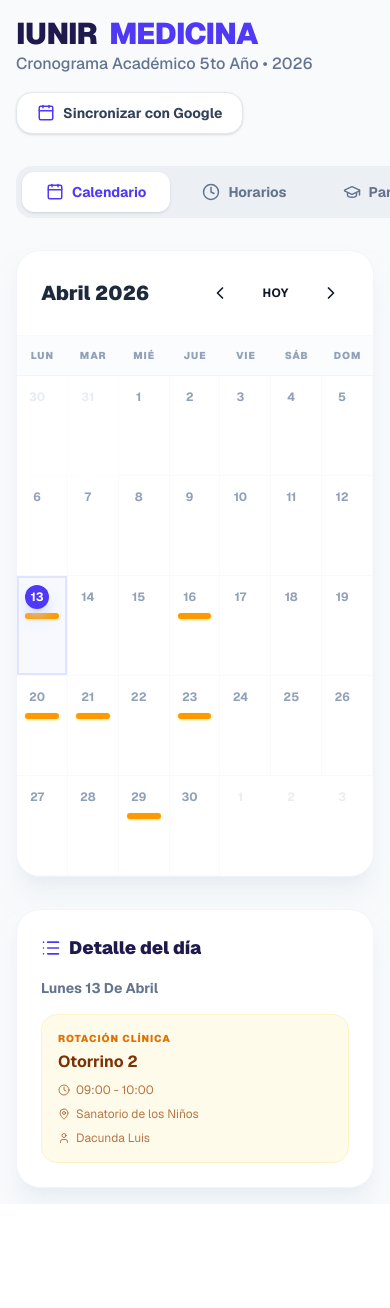
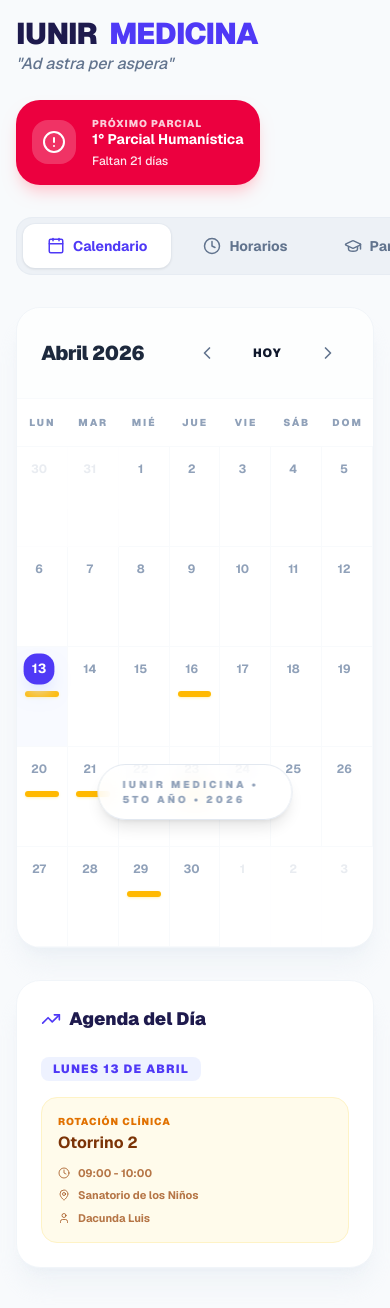
Before and after one commit to icardibcmoanda-star/calendariofacultad, a Next.js app: page / in a window 390 px wide. Shown: the top 1308 px of the page. Before the commit the page ends 1204 px from the top, so only its background shows below. Built offline with nearby package versions, Linux system fonts and the light colour scheme.

Commit message:
Add exam countdown and next exam widget

```diff
--- a/src/app/page.tsx
+++ b/src/app/page.tsx
@@ -13,7 +13,9 @@ import {
   isSameDay,
   eachDayOfInterval,
   getDay,
-  isAfter
+  isAfter,
+  differenceInDays,
+  startOfToday
 } from 'date-fns';
 import { es } from 'date-fns/locale';
 import {
@@ -27,8 +29,8 @@ import {
   User,
   Calendar as CalendarIcon,
   List,
-  ClipboardList,
-  ExternalLink,
+  AlertCircle,
+  TrendingUp,
   Download
 } from 'lucide-react';
 import { clsx, type ClassValue } from 'clsx';
@@ -117,34 +119,49 @@ export default function CalendarPage() {
   const nextMonth = () => setCurrentDate(addMonths(currentDate, 1));
   const prevMonth = () => setCurrentDate(subMonths(currentDate, 1));
 
-  // Función para generar archivo ICS para Google Calendar
-  const exportToGoogle = () => {
-    alert("Generando archivo de sincronización para Google Calendar...\n\n(En un entorno real, aquí conectaríamos con la API de Google)");
-  };
+  const today = startOfToday();
+
+  // Calcular el próximo examen más cercano
+  const nextExam = useMemo(() => {
+    return EXAMS
+      .filter(e => isAfter(e.date, today) || isSameDay(e.date, today))
+      .sort((a, b) => a.date.getTime() - b.date.getTime())[0];
+  }, [today]);
+
+  const daysUntilNextExam = nextExam ? differenceInDays(nextExam.date, today) : null;
 
   return (
-    <div className="min-h-screen bg-[#F8FAFC] text-slate-900 font-sans p-4 md:p-8">
+    <div className="min-h-screen bg-[#F8FAFC] text-slate-900 font-sans p-4 md:p-8 pb-20">
       <div className="max-w-6xl mx-auto">
 
         {/* Header Principal */}
-        <div className="flex flex-col md:flex-row justify-between items-start md:items-center gap-4 mb-8">
+        <div className="flex flex-col md:flex-row justify-between items-start md:items-center gap-6 mb-8">
           <div>
             <h1 className="text-3xl font-black tracking-tight text-indigo-950 flex items-center gap-3">
               IUNIR <span className="text-indigo-600">MEDICINA</span>
             </h1>
-            <p className="text-slate-500 font-medium">Cronograma Académico 5to Año • 2026</p>
+            <p className="text-slate-500 font-medium italic">"Ad astra per aspera"</p>
           </div>
-          <button
-            onClick={exportToGoogle}
-            className="flex items-center gap-2 bg-white text-slate-700 px-5 py-2.5 rounded-2xl border border-slate-200 shadow-sm hover:shadow-md transition-all font-bold text-sm"
-          >
-            <CalendarIcon size={18} className="text-indigo-600" />
-            Sincronizar con Google
-          </button>
+
+          {/* Widget de Próximo Examen */}
+          {nextExam && (
+            <div className="flex items-center gap-4 bg-rose-600 text-white p-4 rounded-3xl shadow-lg shadow-rose-200 animate-pulse-slow">
+              <div className="bg-white/20 p-2.5 rounded-2xl">
+                <AlertCircle size={24} />
+              </div>
+              <div>
+                <p className="text-[10px] font-black uppercase tracking-widest opacity-80">Próximo Parcial</p>
+                <h4 className="font-bold text-sm leading-tight">{nextExam.name}</h4>
+                <p className="text-xs font-medium opacity-90 mt-1">
+                  {daysUntilNextExam === 0 ? "¡ES HOY! 🚀" : `Faltan ${daysUntilNextExam} días`}
+                </p>
+              </div>
+            </div>
+          )}
         </div>
 
         {/* Tabs de Navegación */}
-        <div className="flex gap-2 p-1.5 bg-slate-200/50 rounded-2xl mb-8 w-fit overflow-x-auto no-scrollbar">
+        <div className="flex gap-2 p-1.5 bg-slate-200/50 rounded-2xl mb-8 w-fit overflow-x-auto no-scrollbar border border-slate-200/50">
           {[
             { id: 'calendar', label: 'Calendario', icon: CalendarIcon },
             { id: 'schedule', label: 'Horarios', icon: Clock },
@@ -155,10 +172,10 @@ export default function CalendarPage() {
               key={tab.id}
               onClick={() => setActiveTab(tab.id as any)}
               className={cn(
-                "flex items-center gap-2 px-6 py-2.5 rounded-xl font-bold text-sm transition-all whitespace-nowrap",
+                "flex items-center gap-2 px-6 py-3 rounded-xl font-bold text-sm transition-all whitespace-nowrap",
                 activeTab === tab.id
-                  ? "bg-white text-indigo-600 shadow-sm"
-                  : "text-slate-500 hover:text-slate-700"
+                  ? "bg-white text-indigo-600 shadow-sm ring-1 ring-slate-200/50"
+                  : "text-slate-500 hover:text-indigo-500 hover:bg-white/50"
               )}
             >
               <tab.icon size={18} />
@@ -167,31 +184,30 @@ export default function CalendarPage() {
           ))}
         </div>
 
-        {/* CONTENIDO PRINCIPAL SEGÚN TAB */}
-        <div className="animate-in fade-in slide-in-from-bottom-2 duration-500">
+        {/* CONTENIDO PRINCIPAL */}
+        <div className="animate-in fade-in slide-in-from-bottom-3 duration-700">
 
-          {/* TAB: CALENDARIO */}
           {activeTab === 'calendar' && (
             <div className="grid grid-cols-1 lg:grid-cols-12 gap-8">
-              <div className="lg:col-span-8 bg-white rounded-3xl shadow-xl shadow-slate-200/50 border border-slate-100 overflow-hidden">
-                <div className="p-6 flex items-center justify-between border-b border-slate-50">
-                  <h2 className="text-xl font-black capitalize text-slate-800">
+              <div className="lg:col-span-8 bg-white rounded-3xl shadow-xl shadow-slate-200/40 border border-slate-100 overflow-hidden">
+                <div className="p-6 flex items-center justify-between border-b border-slate-50 bg-slate-50/30">
+                  <h2 className="text-xl font-black capitalize text-slate-800 tracking-tight">
                     {format(currentDate, 'MMMM yyyy', { locale: es })}
                   </h2>
                   <div className="flex gap-2">
-                    <button onClick={prevMonth} className="p-2 hover:bg-slate-100 rounded-xl transition-colors"><ChevronLeft size={20}/></button>
-                    <button onClick={() => setCurrentDate(new Date())} className="px-4 py-2 text-xs font-bold uppercase tracking-wider hover:bg-slate-100 rounded-xl">Hoy</button>
-                    <button onClick={nextMonth} className="p-2 hover:bg-slate-100 rounded-xl transition-colors"><ChevronRight size={20}/></button>
+                    <button onClick={prevMonth} className="p-2.5 hover:bg-white hover:shadow-sm rounded-xl transition-all text-slate-500 hover:text-indigo-600 border border-transparent hover:border-slate-100"><ChevronLeft size={20}/></button>
+                    <button onClick={() => setCurrentDate(new Date(2026, 3, 13))} className="px-4 py-2 text-xs font-black uppercase tracking-widest hover:bg-white hover:shadow-sm rounded-xl transition-all border border-transparent hover:border-slate-100">Hoy</button>
+                    <button onClick={nextMonth} className="p-2.5 hover:bg-white hover:shadow-sm rounded-xl transition-all text-slate-500 hover:text-indigo-600 border border-transparent hover:border-slate-100"><ChevronRight size={20}/></button>
                   </div>
                 </div>
-                <div className="grid grid-cols-7 bg-slate-50/50 border-b border-slate-100">
+                <div className="grid grid-cols-7 bg-white border-b border-slate-50">
                   {['Lun', 'Mar', 'Mié', 'Jue', 'Vie', 'Sáb', 'Dom'].map(d => (
-                    <div key={d} className="py-3 text-center text-[10px] font-black text-slate-400 uppercase tracking-widest">{d}</div>
+                    <div key={d} className="py-4 text-center text-[10px] font-black text-slate-400 uppercase tracking-[0.2em]">{d}</div>
                   ))}
                 </div>
-                <div className="grid grid-cols-7 auto-rows-[100px] md:auto-rows-[120px]">
+                <div className="grid grid-cols-7 auto-rows-[100px] md:auto-rows-[130px]">
                   {calendarDays.map((day, i) => {
-                    const isToday = isSameDay(day, new Date());
+                    const isToday = isSameDay(day, today);
                     const isSel = selectedDay && isSameDay(day, selectedDay);
                     const dayExams = EXAMS.filter(e => isSameDay(e.date, day));
                     const dayRotations = ROTATIONS.filter(r => isSameDay(r.date, day));
@@ -201,21 +217,23 @@ export default function CalendarPage() {
                         key={i}
                         onClick={() => setSelectedDay(day)}
                         className={cn(
-                          "p-2 border-r border-b border-slate-50 transition-all cursor-pointer relative",
+                          "p-2 border-r border-b border-slate-50 transition-all cursor-pointer relative group",
                           !isSameMonth(day, monthStart) && "opacity-20",
-                          isSel && "bg-indigo-50/50 ring-2 ring-inset ring-indigo-200/50"
+                          isSel && "bg-indigo-50/40"
                         )}
                       >
+                        <div className="flex justify-between items-start">
                           <span className={cn(
-                          "inline-flex items-center justify-center w-6 h-6 text-xs font-bold rounded-full mb-1",
-                          isToday ? "bg-indigo-600 text-white shadow-lg shadow-indigo-200" : "text-slate-400"
+                            "inline-flex items-center justify-center w-7 h-7 text-xs font-bold rounded-xl mb-1 transition-all",
+                            isToday ? "bg-indigo-600 text-white shadow-lg shadow-indigo-100 scale-110" : "text-slate-400 group-hover:text-slate-600"
                           )}>{format(day, 'd')}</span>
-                        <div className="space-y-1">
-                          {dayExams.map((e, idx) => (
-                            <div key={idx} className="w-full h-1.5 rounded-full bg-rose-500 shadow-sm shadow-rose-200" title={e.name} />
+                        </div>
+                        <div className="flex flex-wrap gap-1 mt-1">
+                          {dayExams.map((_, idx) => (
+                            <div key={idx} className="w-full h-1.5 rounded-full bg-rose-500 shadow-sm shadow-rose-100 animate-pulse" />
                           ))}
-                          {dayRotations.map((r, idx) => (
-                            <div key={idx} className="w-full h-1.5 rounded-full bg-amber-500 shadow-sm shadow-amber-200" title={r.name} />
+                          {dayRotations.map((_, idx) => (
+                            <div key={idx} className="w-full h-1.5 rounded-full bg-amber-400 shadow-sm shadow-amber-100" />
                           ))}
                         </div>
                       </div>
@@ -224,57 +242,64 @@ export default function CalendarPage() {
                 </div>
               </div>
 
-              {/* Detalle lateral en Calendario */}
               <div className="lg:col-span-4 space-y-6">
-                <div className="bg-white p-6 rounded-3xl shadow-xl shadow-slate-200/50 border border-slate-100">
-                  <h3 className="text-lg font-black mb-4 text-indigo-950 flex items-center gap-2">
-                    <List size={20} className="text-indigo-600" /> Detalle del día
+                <div className="bg-white p-6 rounded-3xl shadow-xl shadow-slate-200/40 border border-slate-100 sticky top-8">
+                  <h3 className="text-lg font-black mb-6 text-indigo-950 flex items-center gap-2">
+                    <TrendingUp size={20} className="text-indigo-600" /> Agenda del Día
                   </h3>
                   {selectedDay ? (
                     <div className="space-y-4">
-                      <p className="text-sm font-bold text-slate-500 capitalize">{format(selectedDay, "EEEE d 'de' MMMM", { locale: es })}</p>
+                      <p className="text-xs font-black text-indigo-600 uppercase tracking-widest bg-indigo-50 px-3 py-1 rounded-lg w-fit">
+                        {format(selectedDay, "EEEE d 'de' MMMM", { locale: es })}
+                      </p>
 
-                      {/* Exámenes del día */}
                       {EXAMS.filter(e => isSameDay(e.date, selectedDay)).map((e, idx) => (
-                        <div key={idx} className="p-4 bg-rose-50 border border-rose-100 rounded-2xl">
+                        <div key={idx} className="p-4 bg-rose-50 border border-rose-100 rounded-2xl relative overflow-hidden group">
+                          <div className="absolute top-0 right-0 p-2 opacity-10 group-hover:opacity-20 transition-opacity"><GraduationCap size={40}/></div>
                           <span className="text-[10px] font-black uppercase text-rose-600 mb-1 block tracking-widest">Examen Parcial</span>
-                          <p className="font-bold text-rose-900">{e.name}</p>
-                          <p className="text-xs text-rose-700/70 mt-1">{e.subject}</p>
+                          <p className="font-bold text-rose-900 leading-tight">{e.name}</p>
+                          <p className="text-xs text-rose-700/70 mt-1 font-medium">{e.subject}</p>
                         </div>
                       ))}
 
-                      {/* Rotaciones del día */}
                       {ROTATIONS.filter(r => isSameDay(r.date, selectedDay)).map((r, idx) => (
-                        <div key={idx} className="p-4 bg-amber-50 border border-amber-100 rounded-2xl space-y-2">
+                        <div key={idx} className="p-4 bg-amber-50 border border-amber-100 rounded-2xl space-y-3">
                           <span className="text-[10px] font-black uppercase text-amber-600 mb-1 block tracking-widest">Rotación Clínica</span>
-                          <p className="font-bold text-amber-900">{r.name}</p>
-                          <div className="flex items-center gap-1.5 text-xs text-amber-800/70"><Clock size={12}/> {r.time}</div>
-                          <div className="flex items-center gap-1.5 text-xs text-amber-800/70"><MapPin size={12}/> {r.place}</div>
-                          <div className="flex items-center gap-1.5 text-xs text-amber-800/70"><User size={12}/> {r.docent}</div>
+                          <p className="font-bold text-amber-900 leading-tight">{r.name}</p>
+                          <div className="space-y-1.5">
+                            <div className="flex items-center gap-2 text-[11px] font-bold text-amber-800/70"><Clock size={12}/> {r.time}</div>
+                            <div className="flex items-center gap-2 text-[11px] font-bold text-amber-800/70"><MapPin size={12}/> {r.place}</div>
+                            <div className="flex items-center gap-2 text-[11px] font-bold text-amber-800/70"><User size={12}/> {r.docent}</div>
+                          </div>
                         </div>
                       ))}
 
                       {EXAMS.filter(e => isSameDay(e.date, selectedDay)).length === 0 &&
                        ROTATIONS.filter(r => isSameDay(r.date, selectedDay)).length === 0 && (
-                        <p className="text-sm text-slate-400 italic py-8 text-center bg-slate-50 rounded-2xl">No hay eventos especiales este día.</p>
+                        <div className="py-12 flex flex-col items-center gap-3 bg-slate-50 rounded-2xl border border-dashed border-slate-200">
+                          <BookOpen className="text-slate-300" size={32} />
+                          <p className="text-sm text-slate-400 font-bold italic tracking-tight">Sin eventos especiales</p>
+                        </div>
                       )}
                     </div>
-                  ) : <p className="text-slate-400">Selecciona un día para ver más.</p>}
+                  ) : <p className="text-slate-400">Selecciona un día.</p>}
                 </div>
               </div>
             </div>
           )}
 
-          {/* TAB: HORARIOS FIJOS */}
           {activeTab === 'schedule' && (
             <div className="grid grid-cols-1 md:grid-cols-2 lg:grid-cols-3 gap-6">
               {WEEKLY_SCHEDULE.map((day, idx) => (
-                <div key={idx} className="bg-white p-6 rounded-3xl shadow-xl shadow-slate-200/50 border border-slate-100">
-                  <h3 className="text-xl font-black mb-4 text-indigo-600">{day.day}</h3>
+                <div key={idx} className="bg-white p-6 rounded-3xl shadow-xl shadow-slate-200/40 border border-slate-100 hover:border-indigo-100 transition-colors group">
+                  <div className="flex justify-between items-center mb-6">
+                    <h3 className="text-xl font-black text-slate-800 group-hover:text-indigo-600 transition-colors">{day.day}</h3>
+                    <div className="w-10 h-1 rounded-full bg-slate-100 group-hover:bg-indigo-100" />
+                  </div>
                   <div className="space-y-4">
                     {day.items.map((item, i) => (
-                      <div key={i} className="flex flex-col gap-1 p-3 rounded-2xl bg-slate-50 border border-slate-100">
-                        <span className="text-[10px] font-black text-slate-400 uppercase tracking-widest">{item.time}</span>
+                      <div key={i} className="flex flex-col gap-1 p-4 rounded-2xl bg-slate-50 border border-slate-100 hover:bg-white hover:shadow-md transition-all">
+                        <span className="text-[10px] font-black text-indigo-400 uppercase tracking-[0.15em]">{item.time}</span>
                         <p className="text-sm font-bold text-slate-800 leading-tight">{item.name}</p>
                       </div>
                     ))}
@@ -284,38 +309,55 @@ export default function CalendarPage() {
             </div>
           )}
 
-          {/* TAB: EXÁMENES */}
           {activeTab === 'exams' && (
-            <div className="bg-white rounded-3xl shadow-xl shadow-slate-200/50 border border-slate-100 overflow-hidden">
+            <div className="bg-white rounded-3xl shadow-xl shadow-slate-200/40 border border-slate-100 overflow-hidden">
+              <div className="overflow-x-auto">
                 <table className="w-full text-left">
-                <thead className="bg-slate-50 border-b border-slate-100">
+                  <thead className="bg-slate-50/50 border-b border-slate-100">
                     <tr>
-                    <th className="px-6 py-4 text-xs font-black uppercase tracking-widest text-slate-400">Fecha</th>
-                    <th className="px-6 py-4 text-xs font-black uppercase tracking-widest text-slate-400">Materia / Examen</th>
-                    <th className="px-6 py-4 text-xs font-black uppercase tracking-widest text-slate-400">Estado</th>
+                      <th className="px-8 py-5 text-xs font-black uppercase tracking-widest text-slate-400">Fecha</th>
+                      <th className="px-8 py-5 text-xs font-black uppercase tracking-widest text-slate-400">Examen</th>
+                      <th className="px-8 py-5 text-xs font-black uppercase tracking-widest text-slate-400">Cuenta Regresiva</th>
+                      <th className="px-8 py-5 text-xs font-black uppercase tracking-widest text-slate-400">Estado</th>
                     </tr>
                   </thead>
                   <tbody className="divide-y divide-slate-50">
                     {EXAMS.sort((a,b) => a.date.getTime() - b.date.getTime()).map((e, idx) => {
-                    const isPast = isAfter(new Date(), e.date) && !isSameDay(new Date(), e.date);
+                      const isPast = isAfter(today, e.date) && !isSameDay(today, e.date);
+                      const isExamToday = isSameDay(today, e.date);
+                      const daysLeft = differenceInDays(e.date, today);
+
                       return (
-                      <tr key={idx} className={cn("hover:bg-slate-50/50 transition-colors", isPast && "opacity-40")}>
-                        <td className="px-6 py-4">
+                        <tr key={idx} className={cn("hover:bg-slate-50/50 transition-colors group", isPast && "opacity-40")}>
+                          <td className="px-8 py-5">
                             <div className="flex flex-col">
-                            <span className="text-sm font-bold">{format(e.date, 'dd MMM', { locale: es })}</span>
-                            <span className="text-[10px] text-slate-400 font-bold uppercase">{format(e.date, 'EEEE', { locale: es })}</span>
+                              <span className="text-sm font-black text-slate-800">{format(e.date, 'dd MMM', { locale: es })}</span>
+                              <span className="text-[10px] text-slate-400 font-bold uppercase tracking-wider">{format(e.date, 'EEEE', { locale: es })}</span>
                             </div>
                           </td>
-                        <td className="px-6 py-4">
-                          <p className="text-sm font-bold text-slate-800">{e.name}</p>
-                          <p className="text-xs text-slate-400 font-medium">{e.subject}</p>
+                          <td className="px-8 py-5">
+                            <p className="text-sm font-black text-indigo-950">{e.name}</p>
+                            <p className="text-xs text-slate-400 font-bold uppercase tracking-tighter mt-0.5">{e.subject}</p>
                           </td>
-                        <td className="px-6 py-4">
+                          <td className="px-8 py-5">
+                            {isPast ? (
+                              <span className="text-xs font-bold text-slate-300">-</span>
+                            ) : (
+                              <div className={cn(
+                                "flex items-center gap-2 text-xs font-black px-4 py-2 rounded-2xl border w-fit",
+                                isExamToday ? "bg-rose-600 text-white border-rose-600" :
+                                daysLeft <= 7 ? "bg-amber-50 text-amber-600 border-amber-100" : "bg-indigo-50 text-indigo-600 border-indigo-100"
+                              )}>
+                                {isExamToday ? "¡ES HOY!" : `Faltan ${daysLeft} días`}
+                              </div>
+                            )}
+                          </td>
+                          <td className="px-8 py-5">
                             <span className={cn(
-                            "text-[10px] font-black px-2.5 py-1 rounded-full uppercase tracking-widest",
-                            isPast ? "bg-slate-100 text-slate-400" : "bg-rose-100 text-rose-600"
+                              "text-[10px] font-black px-3 py-1.5 rounded-xl uppercase tracking-widest",
+                              isPast ? "bg-slate-100 text-slate-400" : isExamToday ? "bg-rose-100 text-rose-600" : "bg-emerald-100 text-emerald-600"
                             )}>
-                            {isPast ? "Rendido" : "Pendiente"}
+                              {isPast ? "Rendido" : isExamToday ? "Hoy" : "Pendiente"}
                             </span>
                           </td>
                         </tr>
@@ -324,34 +366,45 @@ export default function CalendarPage() {
                   </tbody>
                 </table>
               </div>
+            </div>
           )}
 
-          {/* TAB: ROTACIONES */}
           {activeTab === 'rotations' && (
             <div className="grid grid-cols-1 md:grid-cols-2 gap-6">
-              {ROTATIONS.sort((a,b) => a.date.getTime() - b.date.getTime()).map((r, idx) => (
-                <div key={idx} className="bg-white p-6 rounded-3xl shadow-xl shadow-slate-200/50 border border-slate-100 flex gap-4">
-                  <div className="flex flex-col items-center justify-center bg-amber-50 text-amber-600 w-16 h-16 rounded-2xl shrink-0 border border-amber-100">
-                    <span className="text-lg font-black leading-none">{format(r.date, 'dd')}</span>
-                    <span className="text-[10px] font-black uppercase">{format(r.date, 'MMM')}</span>
+              {ROTATIONS.sort((a,b) => a.date.getTime() - b.date.getTime()).map((r, idx) => {
+                const isPast = isAfter(today, r.date) && !isSameDay(today, r.date);
+                return (
+                  <div key={idx} className={cn(
+                    "bg-white p-6 rounded-3xl shadow-xl shadow-slate-200/40 border border-slate-100 flex gap-6 group hover:border-amber-200 transition-all",
+                    isPast && "opacity-50"
+                  )}>
+                    <div className="flex flex-col items-center justify-center bg-amber-50 text-amber-600 w-20 h-20 rounded-[2rem] shrink-0 border border-amber-100 group-hover:scale-105 transition-transform">
+                      <span className="text-xl font-black leading-none">{format(r.date, 'dd')}</span>
+                      <span className="text-[10px] font-black uppercase tracking-tighter">{format(r.date, 'MMM')}</span>
                     </div>
-                  <div className="flex-1 space-y-2">
+                    <div className="flex-1 space-y-3">
                       <div className="flex justify-between items-start">
-                      <h3 className="font-bold text-slate-800 text-lg">{r.name}</h3>
-                      <span className="text-[10px] font-bold text-slate-400 bg-slate-50 px-2 py-1 rounded-lg border border-slate-100">{r.time}</span>
+                        <h3 className="font-black text-indigo-950 text-lg leading-tight">{r.name}</h3>
+                        {!isPast && <span className="text-[10px] font-black text-amber-600 bg-amber-50 px-3 py-1.5 rounded-xl border border-amber-100">{r.time}</span>}
                       </div>
-                    <div className="grid grid-cols-1 sm:grid-cols-2 gap-2 text-xs text-slate-500">
-                      <div className="flex items-center gap-1.5"><MapPin size={14} className="text-amber-500" /> {r.place}</div>
-                      <div className="flex items-center gap-1.5"><User size={14} className="text-indigo-400" /> {r.docent}</div>
+                      <div className="grid grid-cols-1 gap-2">
+                        <div className="flex items-center gap-2 text-xs font-bold text-slate-500"><MapPin size={14} className="text-amber-500" /> {r.place}</div>
+                        <div className="flex items-center gap-2 text-xs font-bold text-slate-500"><User size={14} className="text-indigo-400" /> {r.docent}</div>
                       </div>
                     </div>
                   </div>
-              ))}
+                );
+              })}
             </div>
           )}
 
         </div>
       </div>
+
+      {/* Footer / Brand */}
+      <div className="fixed bottom-6 left-1/2 -translate-x-1/2 bg-white/80 backdrop-blur-md px-6 py-3 rounded-full border border-slate-200 shadow-lg z-50">
+        <p className="text-[10px] font-black text-slate-400 uppercase tracking-[0.3em]">IUNIR Medicina • 5to Año • 2026</p>
+      </div>
     </div>
   );
 }
```
Lines whose indentation alone changed are shown as unchanged.
